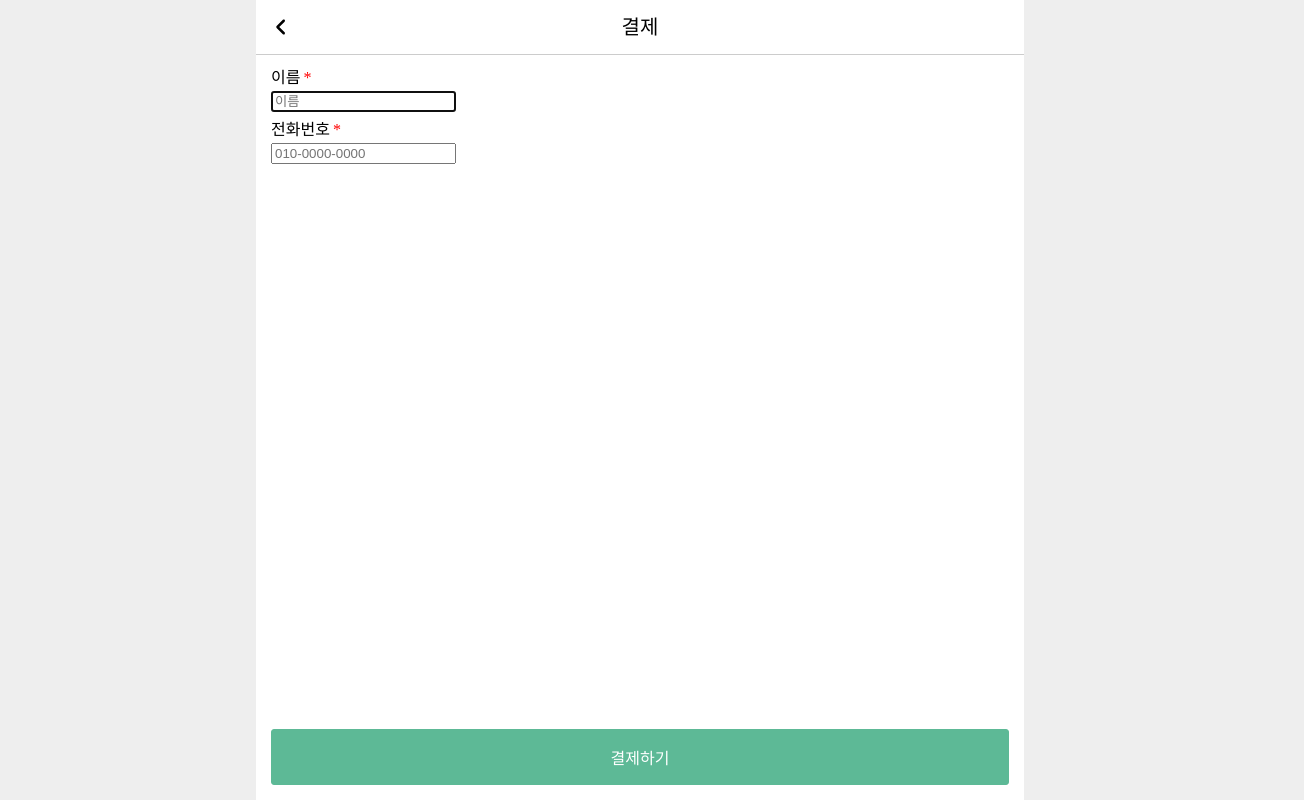
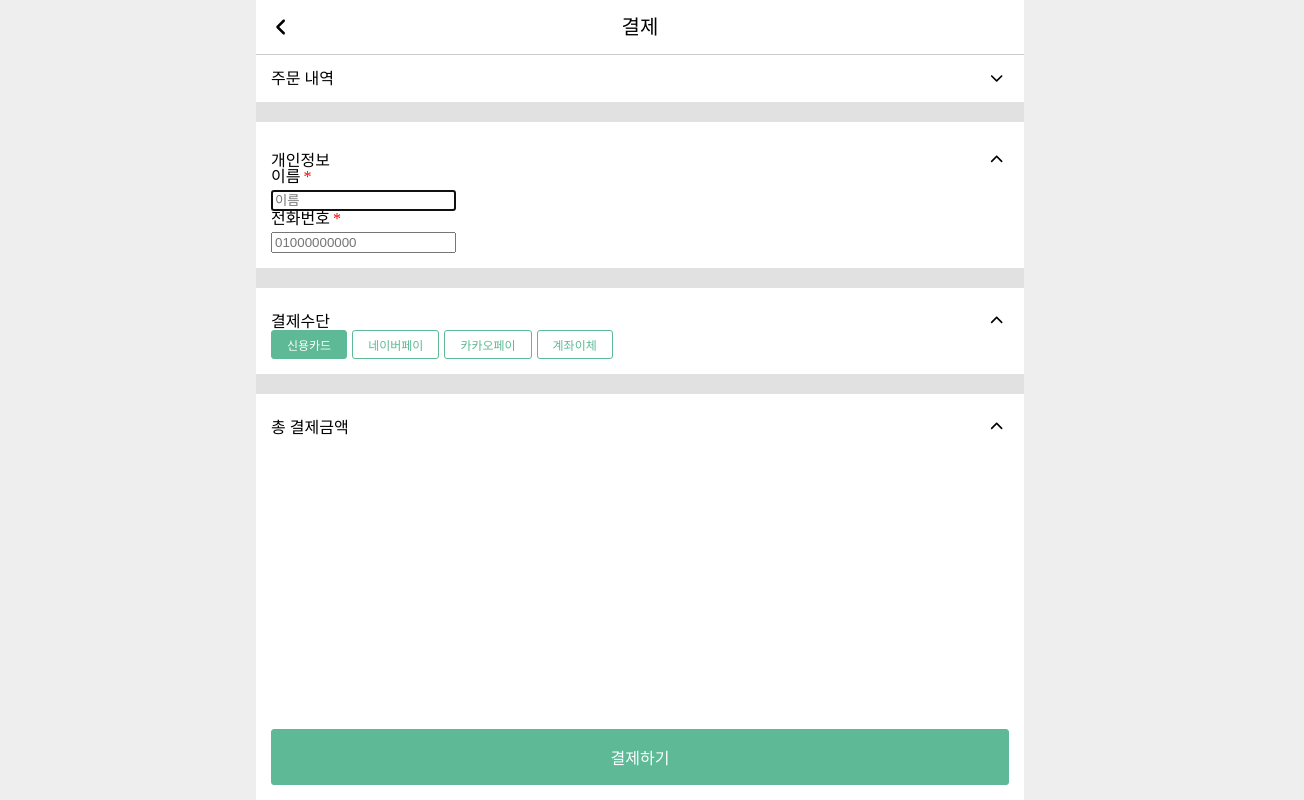
Before and after one commit to y007in/FilmZIP, a React (Create React App) app: page /order in a window 1280 px wide. Shown: the whole page, 1304 px wide, since content can reach past the window. Built offline with nearby package versions, Linux system fonts and the light colour scheme; no server answers.

Commit message:
feat : Order page 주문내역 & 결제 수단 추가

```diff
--- /dev/null
+++ b/src/components/AccordionList/AccordionList.js
@@ -0,0 +1,34 @@
+import { useState } from 'react';
+import { FontAwesomeIcon } from '@fortawesome/react-fontawesome';
+import { faChevronDown, faChevronUp } from '@fortawesome/free-solid-svg-icons';
+
+const AccordionList = ({ title, detail, detailCount, children, boolean }) => {
+  const [show, setShow] = useState(boolean);
+
+  const handleShowProduct = () => {
+    setShow(!show);
+  };
+  return (
+    <section className="AccordionList">
+      <div className="AccordionTitle">
+        <span>{title}</span>
+        <span className="rightBtn">
+          <p>
+            {/* <div className="titEllipsis">{detail}</div> */}
+            {/* <div className="nonEllipsis">{detailCount}</div> */}
+          </p>
+          <button onClick={handleShowProduct}>
+            {show ? (
+              <FontAwesomeIcon icon={faChevronUp} />
+            ) : (
+              <FontAwesomeIcon icon={faChevronDown} />
+            )}
+          </button>
+        </span>
+      </div>
+      <div className={`products ${show ? 'open' : ''}`}>{children}</div>
+    </section>
+  );
+};
+
+export default AccordionList;
--- /dev/null
+++ b/src/components/AccordionList/AccordionList.scss
@@ -0,0 +1,46 @@
+.AccordionList {
+  width: 100%;
+  padding: $pagePadding;
+  border-bottom: $px * 20 solid #e1e1e1;
+  &:last-child {
+    border: none;
+  }
+  .AccordionTitle {
+    width: 100%;
+    display: flex;
+    justify-content: space-between;
+    align-items: center;
+    .rightBtn {
+      width: 60%;
+      display: flex;
+      p {
+        width: 80%;
+        width: 100%;
+        display: flex;
+        // .titEllipsis {
+        //   width: 100%;
+        //   white-space: nowrap;
+        //   overflow: hidden;
+        //   text-overflow: ellipsis;
+        //   text-align: end;
+        // }
+        // .nonEllipsis {
+        //   width: 20%;
+        // }
+      }
+      button {
+        // width: 20%;
+        background-color: transparent;
+        border: none;
+        cursor: pointer;
+      }
+    }
+  }
+
+  .products {
+    display: none;
+    &.open {
+      display: block;
+    }
+  }
+}
--- a/src/components/Button/Button.scss
+++ b/src/components/Button/Button.scss
@@ -12,6 +12,7 @@
   &.brandSolid {
     background-color: $white;
     color: $main_color;
+    border: $px solid $main_color;
   }
   &.full {
     width: 100%;
--- a/src/components/FormControl/FormControl.js
+++ b/src/components/FormControl/FormControl.js
@@ -1,9 +1,9 @@
 import React from 'react';
 
-const FormControl = ({ label, htmlFor, required, children }) => {
+const FormControl = ({ label, htmlFor, sr_only, required, children }) => {
   return (
     <div className="FormControl">
-      <label htmlFor={htmlFor}>
+      <label htmlFor={htmlFor} className={sr_only}>
         {label}
         {required && <span className="required">*</span>}
       </label>
--- a/src/components/FormControl/FormControl.scss
+++ b/src/components/FormControl/FormControl.scss
@@ -5,10 +5,14 @@
   justify-content: center;
   align-items: flex-start;
   label {
+    width: 100%;
     display: flex;
     gap: calc($px * 3);
     .required {
       color: red;
     }
   }
+  input[type='radio'] {
+    display: none;
+  }
 }
--- /dev/null
+++ b/src/constants/paymentMethod.js
@@ -0,0 +1,6 @@
+export const paymentMethod = [
+  '신용카드',
+  '네이버페이',
+  '카카오페이',
+  '계좌이체',
+];
--- a/src/pages/Order/Order.js
+++ b/src/pages/Order/Order.js
@@ -1,14 +1,20 @@
-import React from 'react';
+import { useState } from 'react';
 import Header from '../../components/Header/Header';
 import Button from '../../components/Button/Button';
 import FormControl from '../../components/FormControl/FormControl';
 import Page from '../../components/Page/Page';
+import MovieList from '../../components/MovieList/MovieList';
+import AccordionList from '../../components/AccordionList/AccordionList';
+import { paymentMethod } from '../../constants/paymentMethod';
 
 const Order = () => {
+  const [checked, setChecked] = useState(paymentMethod[0]);
   const handleSubmit = e => {
     e.preventDefault();
     console.log('submit');
   };
+  const cartList = JSON.parse(localStorage.getItem('movie')) || [];
+
   return (
     <div className="Order">
       <Page
@@ -17,13 +23,23 @@ const Order = () => {
           <Button
             styleType={'full'}
             text={'결제하기'}
-            form="orderForm"
+            form="order-form"
             type="submit"
-            onClick={handleSubmit}
           />
         }
       >
-        <form className="forms" id="orderForm">
+        <AccordionList
+          title={'주문 내역'}
+          boolean={false}
+          // detail={`${cartList[0].title} `}
+          // detailCount={
+          //   cartList.length > 1 ? `외 ${cartList.length - 1}건` : null
+          // }
+        >
+          <MovieList list={cartList} />
+        </AccordionList>
+        <form className="forms" id="order-form" onSubmit={handleSubmit}>
+          <AccordionList title={'개인정보'} boolean={true}>
             <FormControl label={'이름'} htmlFor={'userName'} required>
               <input
                 type="text"
@@ -39,11 +55,42 @@ const Order = () => {
                 type="text"
                 id="userTel"
                 name="userTel"
-              placeholder="010-0000-0000"
-              pattern="^\d{2,3}-\d{3,4}-\d{4}$"
+                placeholder="01000000000"
+                pattern="^\d{2,3}\d{3,4}\d{4}$"
                 required
               />
             </FormControl>
+          </AccordionList>
+          <AccordionList title={'결제수단'} boolean={true}>
+            <section className="paymentMethod">
+              {paymentMethod.map(method => (
+                <FormControl
+                  key={method}
+                  label={method}
+                  htmlFor={method}
+                  sr_only={'sr-only'}
+                >
+                  <Button
+                    styleType={checked === method ? 'brand' : 'brandSolid'}
+                    onClick={e => {
+                      e.preventDefault();
+                      setChecked(method);
+                    }}
+                    text={method}
+                  />
+                  <input
+                    type="radio"
+                    name="paymentMethod"
+                    id={method}
+                    value={method}
+                    checked={checked === method}
+                    onChange={() => setChecked(method)}
+                  />
+                </FormControl>
+              ))}
+            </section>
+          </AccordionList>
+          <AccordionList title={'총 결제금액'} boolean={true}></AccordionList>
         </form>
       </Page>
     </div>
--- a/src/pages/Order/Order.scss
+++ b/src/pages/Order/Order.scss
@@ -1,9 +1,15 @@
 .Order {
+  // padding: 0 $pagePadding;
   .forms {
     display: flex;
     flex-direction: column;
-    gap: calc($px * 10);
+    gap: $px * 10;
     margin-top: $pagePadding;
-    padding: 0 $pagePadding;
+    .paymentMethod {
+      display: flex;
+      flex-direction: row;
+      gap: $px * 5;
+      flex-wrap: wrap;
+    }
   }
 }
--- a/src/styles/index.scss
+++ b/src/styles/index.scss
@@ -22,3 +22,4 @@
 @import '../components/FormControl/FormControl.scss';
 @import '../components/Page/Page.scss';
 @import '../components/NoResult/NoResult.scss';
+@import '../components/AccordionList/AccordionList.scss';
```
Lines whose indentation alone changed are shown as unchanged.
